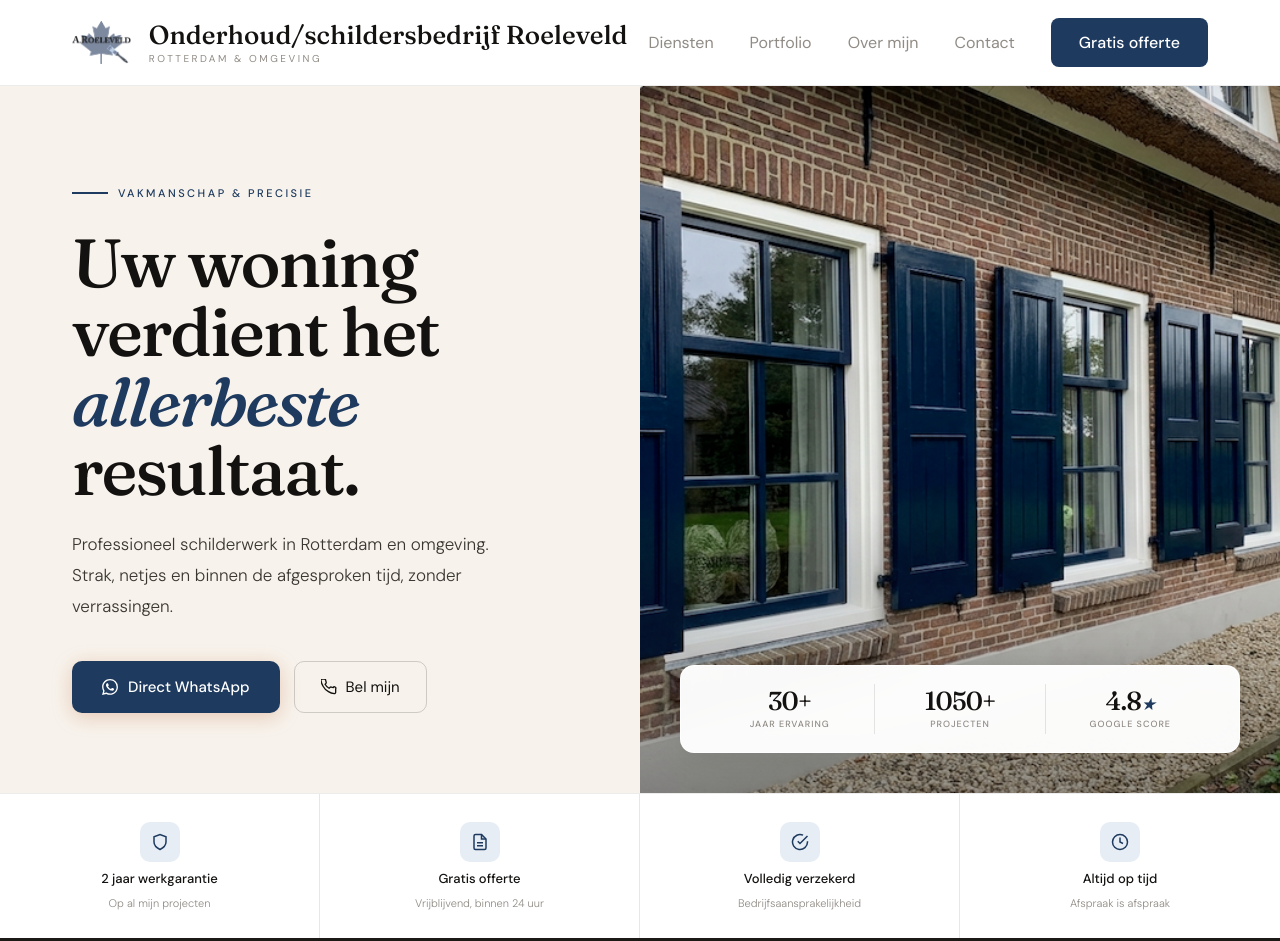
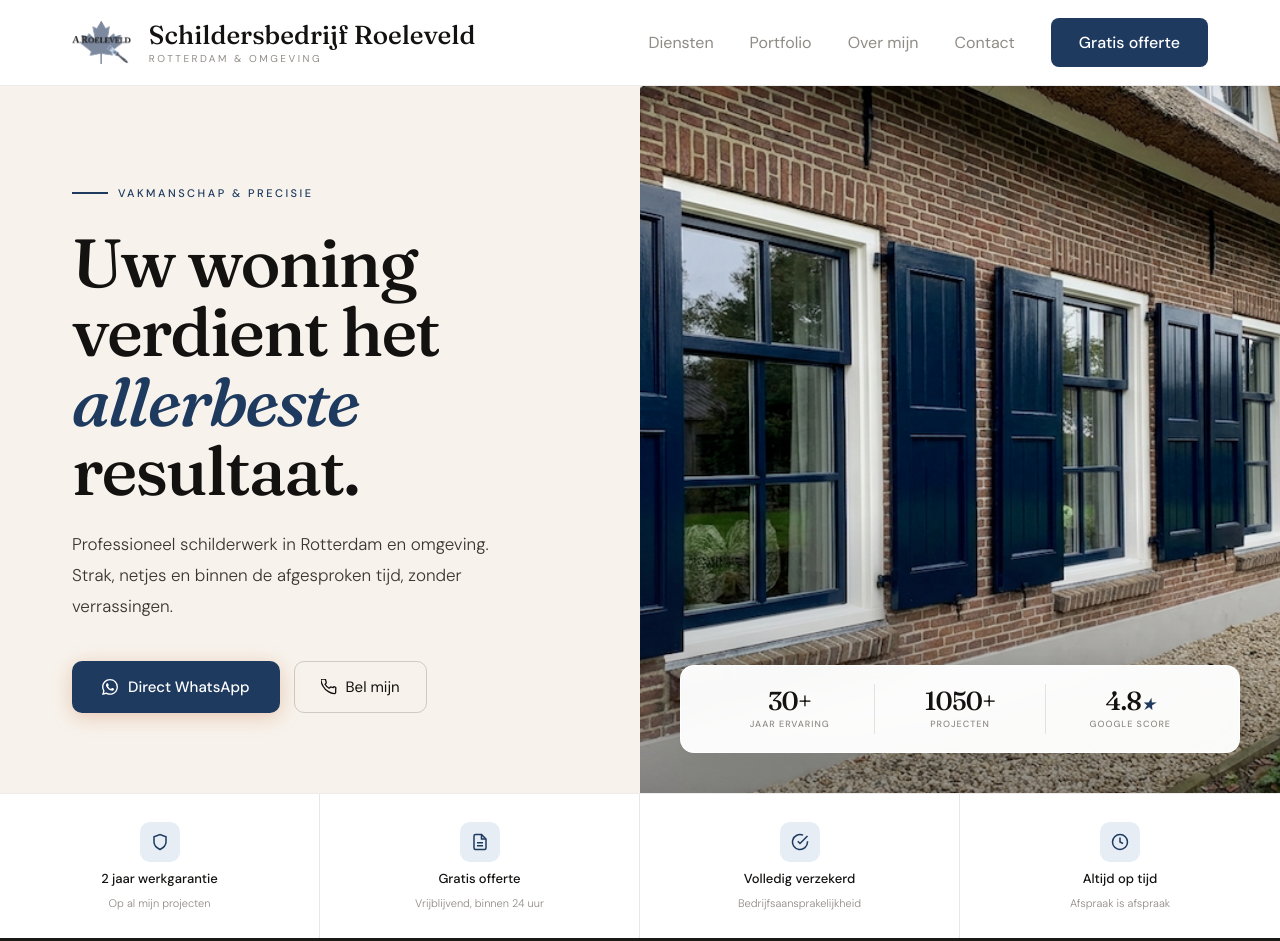
Before and after one commit to Skypldt7a/demo-onderhoud-schildersbedrijf-roeleveld, a plain HTML site: page index.html in a window 1280 px wide. Shown: the top 941 px of the page. Drawn offline with Linux system fonts and the light colour scheme.

Commit message:
Header: onderhoud/ weg, hero: schilderwerk en onderhoud

```diff
--- a/index.html
+++ b/index.html
@@ -1,7 +1,7 @@
 <!DOCTYPE html>
 <!-- TEMPLATE: schilder-template-v2 | Placeholders worden ingevuld door genereer-demo skill -->
 <!-- Rotterdam = stad_branding uit config (altijd een grote/bekende stad, nooit een dorp) -->
-<!-- <img src="logo-icon.png" class="logo-nav-img" alt="Logo Onderhoud/schildersbedrijf Roeleveld" style="height:44px;width:auto;max-width:none;filter:grayscale(1) sepia(1) hue-rotate(180deg) saturate(0.9) brightness(0.88) opacity(0.90);mix-blend-mode:multiply;"> = <img> tag als logo beschikbaar, anders lege string -->
+<!-- <img src="logo-icon.png" class="logo-nav-img" alt="Logo Schildersbedrijf Roeleveld" style="height:44px;width:auto;max-width:none;filter:grayscale(1) sepia(1) hue-rotate(180deg) saturate(0.9) brightness(0.88) opacity(0.90);mix-blend-mode:multiply;"> = <img> tag als logo beschikbaar, anders lege string -->
 <!-- KVK: 12345678 (demo)<br> = "KVK: [nummer]<br>" als beschikbaar, anders lege string -->
 <!-- BTW: NL123456789B01 (demo)<br> = "BTW: [nummer]<br>" als beschikbaar, anders lege string -->
 <html lang="nl">
@@ -9,21 +9,21 @@
 <meta charset="UTF-8">
 <meta name="viewport" content="width=device-width, initial-scale=1.0">
 <meta name="color-scheme" content="light">
-<title>Onderhoud/schildersbedrijf Roeleveld, Professioneel Schilderwerk Rotterdam & Omgeving</title>
-<meta name="description" content="Onderhoud/schildersbedrijf Roeleveld, Professioneel schilder- en onderhoudsbedrijf in Rotterdam en omgeving. 30+ jaar ervaring, 1050+ projecten, 2 jaar werkgarantie. Vraag gratis een offerte aan.">
+<title>Schildersbedrijf Roeleveld, Professioneel Schilderwerk en Onderhoud in Rotterdam</title>
+<meta name="description" content="Schildersbedrijf Roeleveld, Professioneel schilder- en onderhoudsbedrijf in Rotterdam en omgeving. 30+ jaar ervaring, 1050+ projecten, 2 jaar werkgarantie. Vraag gratis een offerte aan.">
 <meta name="keywords" content="schilder rotterdam, schildersbedrijf rotterdam, buitenschilderwerk, binnenschilderwerk, houtreparatie, kleuradvies">
 <meta name="robots" content="index, follow">
 <link rel="canonical" href="">
 <meta property="og:type" content="website">
-<meta property="og:title" content="Onderhoud/schildersbedrijf Roeleveld, Rotterdam & Omgeving">
+<meta property="og:title" content="Schildersbedrijf Roeleveld, Rotterdam & Omgeving">
 <meta property="og:description" content="Professioneel schilderwerk met 30+ jaar ervaring. Strak, netjes en binnen de afgesproken tijd. Vraag gratis een offerte aan.">
 <meta property="og:url" content="">
 <meta property="og:locale" content="nl_NL">
-<meta property="og:site_name" content="Onderhoud/schildersbedrijf Roeleveld">
+<meta property="og:site_name" content="Schildersbedrijf Roeleveld">
 <meta name="twitter:card" content="summary_large_image">
-<meta name="twitter:title" content="Onderhoud/schildersbedrijf Roeleveld, Rotterdam & Omgeving">
+<meta name="twitter:title" content="Schildersbedrijf Roeleveld, Rotterdam & Omgeving">
 <meta name="twitter:description" content="Professioneel schilderwerk met 30+ jaar ervaring. Vraag gratis een offerte aan.">
-<script type="application/ld+json">{"@context":"https://schema.org","@type":"LocalBusiness","name":"Onderhoud/schildersbedrijf Roeleveld","description":"Professioneel schilder- en onderhoudsbedrijf in Rotterdam en omgeving.","url":"","telephone":"+31653154094","address":{"@type":"PostalAddress","addressLocality":"Rotterdam","addressCountry":"NL"},"areaServed":["Rotterdam", "Hellevoetsluis", "Spijkenisse", "Brielle"],"openingHours":"wo–di  09:00 to 21:00","priceRange":"$$","aggregateRating":{"@type":"AggregateRating","ratingValue":"4.8","reviewCount":"42","bestRating":"5"},"sameAs":[]}</script>
+<script type="application/ld+json">{"@context":"https://schema.org","@type":"LocalBusiness","name":"Schildersbedrijf Roeleveld","description":"Professioneel schilder- en onderhoudsbedrijf in Rotterdam en omgeving.","url":"","telephone":"+31653154094","address":{"@type":"PostalAddress","addressLocality":"Rotterdam","addressCountry":"NL"},"areaServed":["Rotterdam", "Hellevoetsluis", "Spijkenisse", "Brielle"],"openingHours":"wo–di  09:00 to 21:00","priceRange":"$$","aggregateRating":{"@type":"AggregateRating","ratingValue":"4.8","reviewCount":"42","bestRating":"5"},"sameAs":[]}</script>
 <script type="application/ld+json">{"@context":"https://schema.org","@type":"FAQPage","mainEntity":[{"@type":"Question","name":"Hoe snel kan ik een offerte verwachten?","acceptedAnswer":{"@type":"Answer","text":"Ik stuur u binnen 24 uur na het eerste contact een vrijblijvende offerte. Bij grotere projecten plannen ik een kort bezoek in voor een nauwkeurige inschatting."}},{"@type":"Question","name":"In welke regio's zijn jullie actief?","acceptedAnswer":{"@type":"Answer","text":"Ik werk in Rotterdam en de directe omgeving, waaronder Rotterdam, Hellevoetsluis, Spijkenisse, Brielle."}},{"@type":"Question","name":"Geven jullie garantie op het werk?","acceptedAnswer":{"@type":"Answer","text":"Ja. Op al mijn werkzaamheden geven ik twee jaar werkgarantie. Ontstaat er een probleem binnen die periode, los ik het kosteloos op."}},{"@type":"Question","name":"Moeten ik zelf materiaal regelen?","acceptedAnswer":{"@type":"Answer","text":"Nee, ik regel alles. Van verf tot schildersfolie, transparant opgenomen in de offerte."}},{"@type":"Question","name":"Werken jullie ook voor bedrijven?","acceptedAnswer":{"@type":"Answer","text":"Ja, ik werk voor zowel particulieren als bedrijfspanden, kantoren en VvE's. Neem contact op voor een maatwerkofferte."}}]}</script>
 <script type="application/ld+json">{"@context":"https://schema.org","@type":"BreadcrumbList","itemListElement":[{"@type":"ListItem","position":1,"name":"Home","item":""},{"@type":"ListItem","position":2,"name":"Schilderwerk Rotterdam"}]}</script>
 <link rel="preconnect" href="https://fonts.googleapis.com">
@@ -368,7 +368,7 @@ footer{background:var(--dark2);padding:30px 72px 18px;}
 <body>
 <a href="#main-content" class="skip-link">Ga naar inhoud</a>
 <nav role="navigation" aria-label="Hoofdnavigatie">
-  <a href="/" class="logo" aria-label="Onderhoud/schildersbedrijf Roeleveld, Startpagina"><img src="logo-icon.png" class="logo-nav-img" alt="Logo Onderhoud/schildersbedrijf Roeleveld" style="height:44px;width:auto;max-width:none;filter:grayscale(1) sepia(1) hue-rotate(180deg) saturate(0.9) brightness(0.88) opacity(0.90);mix-blend-mode:multiply;"><span class="logo-text">Onderhoud/schildersbedrijf Roeleveld<span class="logo-sub">Rotterdam & omgeving</span></span></a>
+  <a href="/" class="logo" aria-label="Schildersbedrijf Roeleveld, Startpagina"><img src="logo-icon.png" class="logo-nav-img" alt="Logo Schildersbedrijf Roeleveld" style="height:44px;width:auto;max-width:none;filter:grayscale(1) sepia(1) hue-rotate(180deg) saturate(0.9) brightness(0.88) opacity(0.90);mix-blend-mode:multiply;"><span class="logo-text">Schildersbedrijf Roeleveld<span class="logo-sub">Rotterdam & omgeving</span></span></a>
   <div class="nav-links">
     <a class="nav-link" href="#diensten">Diensten</a>
     <a class="nav-link" href="#portfolio">Portfolio</a>
@@ -390,7 +390,7 @@ footer{background:var(--dark2);padding:30px 72px 18px;}
     </div>
   </div>
   <div class="hero-right">
-    <img src="hero.jpg?v=1775619601" alt="Schilderswerk Onderhoud/schildersbedrijf Roeleveld Rotterdam" loading="lazy">
+    <img src="hero.jpg?v=1775619601" alt="Schilderswerk Schildersbedrijf Roeleveld Rotterdam" loading="lazy">
     <div class="hero-stats-card">
       <div class="hero-stats-row">
         <div class="hero-stat"><div class="hero-stat-num">30+</div><div class="hero-stat-lbl">Jaar ervaring</div></div>
@@ -409,7 +409,7 @@ footer{background:var(--dark2);padding:30px 72px 18px;}
   <div class="trust-item" role="listitem"><div class="trust-ico"><svg width="18" height="18" fill="none" stroke="var(--accent)" stroke-width="2" viewBox="0 0 24 24"><circle cx="12" cy="12" r="10"/><polyline points="12 6 12 12 16 14"/></svg></div><div class="trust-lbl">Altijd op tijd</div><div class="trust-sub">Afspraak is afspraak</div></div>
 </div>
 <section class="diensten-sec" id="diensten" aria-label="Mijn diensten">
-  <div class="diensten-watermark" aria-hidden="true">Onderhoud/schildersbedrijf Roeleveld</div>
+  <div class="diensten-watermark" aria-hidden="true">Schildersbedrijf Roeleveld</div>
   <div class="eyebrow"><span class="eyebrow-dot"></span><span class="eyebrow-text">Wat ik doe</span></div>
   <h2 class="sec-title">Mijn diensten</h2>
   <p class="sec-lead">Van een verse muurverf tot volledig buitenwerk, ik neem het van A tot Z uit handen. Elk project, groot of klein, krijgt dezelfde aandacht en zorgvuldigheid.</p>
@@ -446,23 +446,23 @@ footer{background:var(--dark2);padding:30px 72px 18px;}
   </div>
   <div class="portfolio-grid">
     <div class="p-card lb-trigger" data-index="0" role="button" tabindex="0" aria-label="Foto 1 openen">
-      <img src="werk-22.png" loading="lazy" alt="Schildersproject Onderhoud/schildersbedrijf Roeleveld Rotterdam 1"/>
+      <img src="werk-22.png" loading="lazy" alt="Schildersproject Schildersbedrijf Roeleveld Rotterdam 1"/>
       <div class="p-card-zoom"><svg width="20" height="20" fill="none" stroke="white" stroke-width="2" viewBox="0 0 24 24"><path d="M15 3h6v6M9 21H3v-6M21 3l-7 7M3 21l7-7"/></svg></div>
     </div>
     <div class="p-card lb-trigger" data-index="1" role="button" tabindex="0" aria-label="Foto 2 openen">
-      <img src="werk-21.png" loading="lazy" alt="Schildersproject Onderhoud/schildersbedrijf Roeleveld Rotterdam 2"/>
+      <img src="werk-21.png" loading="lazy" alt="Schildersproject Schildersbedrijf Roeleveld Rotterdam 2"/>
       <div class="p-card-zoom"><svg width="20" height="20" fill="none" stroke="white" stroke-width="2" viewBox="0 0 24 24"><path d="M15 3h6v6M9 21H3v-6M21 3l-7 7M3 21l7-7"/></svg></div>
     </div>
     <div class="p-card lb-trigger" data-index="2" role="button" tabindex="0" aria-label="Foto 3 openen">
-      <img src="werk-19.png" loading="lazy" alt="Schildersproject Onderhoud/schildersbedrijf Roeleveld Rotterdam 3"/>
+      <img src="werk-19.png" loading="lazy" alt="Schildersproject Schildersbedrijf Roeleveld Rotterdam 3"/>
       <div class="p-card-zoom"><svg width="20" height="20" fill="none" stroke="white" stroke-width="2" viewBox="0 0 24 24"><path d="M15 3h6v6M9 21H3v-6M21 3l-7 7M3 21l7-7"/></svg></div>
     </div>
     <div class="p-card lb-trigger" data-index="3" role="button" tabindex="0" aria-label="Foto 4 openen">
-      <img src="werk-06.png" loading="lazy" alt="Schildersproject Onderhoud/schildersbedrijf Roeleveld Rotterdam 4"/>
+      <img src="werk-06.png" loading="lazy" alt="Schildersproject Schildersbedrijf Roeleveld Rotterdam 4"/>
       <div class="p-card-zoom"><svg width="20" height="20" fill="none" stroke="white" stroke-width="2" viewBox="0 0 24 24"><path d="M15 3h6v6M9 21H3v-6M21 3l-7 7M3 21l7-7"/></svg></div>
     </div>
     <div class="p-card lb-trigger" data-index="4" role="button" tabindex="0" aria-label="Foto 5 openen">
-      <img src="werk-24.png" loading="lazy" alt="Schildersproject Onderhoud/schildersbedrijf Roeleveld Rotterdam 5"/>
+      <img src="werk-24.png" loading="lazy" alt="Schildersproject Schildersbedrijf Roeleveld Rotterdam 5"/>
       <div class="p-card-zoom"><svg width="20" height="20" fill="none" stroke="white" stroke-width="2" viewBox="0 0 24 24"><path d="M15 3h6v6M9 21H3v-6M21 3l-7 7M3 21l7-7"/></svg></div>
     </div>
   </div>
@@ -539,7 +539,7 @@ footer{background:var(--dark2);padding:30px 72px 18px;}
 <div class="brand-balk">
   <div class="brand-inner">
     <div class="brand-line brand-line-r"></div>
-    <div class="brand-name">Onderhoud/schildersbedrijf Roeleveld</div>
+    <div class="brand-name">Schildersbedrijf Roeleveld</div>
     <div class="brand-line brand-line-l"></div>
   </div>
 </div>
@@ -628,13 +628,13 @@ footer{background:var(--dark2);padding:30px 72px 18px;}
 </main>
 <footer role="contentinfo">
   <div class="footer-grid">
-    <div><div class="f-logo">Onderhoud/schildersbedrijf Roeleveld</div><p class="f-tagline">Vakmanschap dat blijft. Al meer dan 30+ jaar de betrouwbare keuze in Rotterdam en omgeving.</p></div>
+    <div><div class="f-logo">Schildersbedrijf Roeleveld</div><p class="f-tagline">Vakmanschap dat blijft. Al meer dan 30+ jaar de betrouwbare keuze in Rotterdam en omgeving.</p></div>
     <div><div class="f-col-title">Werkgebied</div><div class="f-col-val">Rotterdam<br>Hellevoetsluis<br>Spijkenisse<br>Brielle</div></div>
     <div><div class="f-col-title">Diensten</div><div class="f-col-val">Binnenschilderwerk<br>Buitenschilderwerk<br>Houtreparatie<br>Kleuradvies</div></div>
     <div><div class="f-col-title">Bedrijfsinfo</div><div class="f-col-val">KVK: 12345678 (demo)<br>BTW: NL123456789B01 (demo)<br>wo–di · 09:00 to 21:00<br>info@onderhoud-schildersbedrijf-roeleveld.nl</div></div>
   </div>
   <div class="footer-bottom">
-    <span class="footer-bottom-text">&#169; 2026 Onderhoud/schildersbedrijf Roeleveld, Alle rechten voorbehouden</span>
+    <span class="footer-bottom-text">&#169; 2026 Schildersbedrijf Roeleveld, Alle rechten voorbehouden</span>
   </div>
 </footer>
 <script>
```
